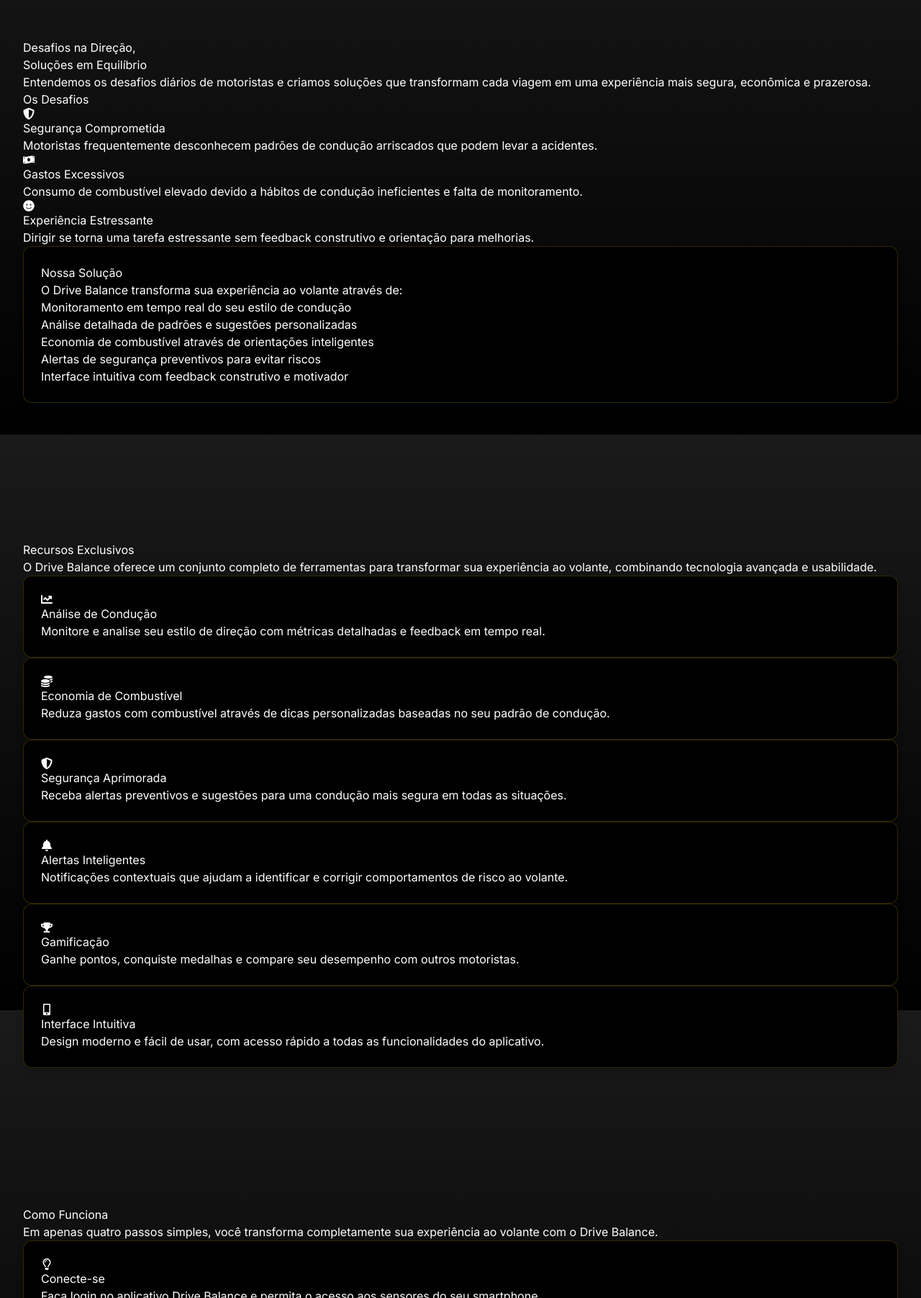
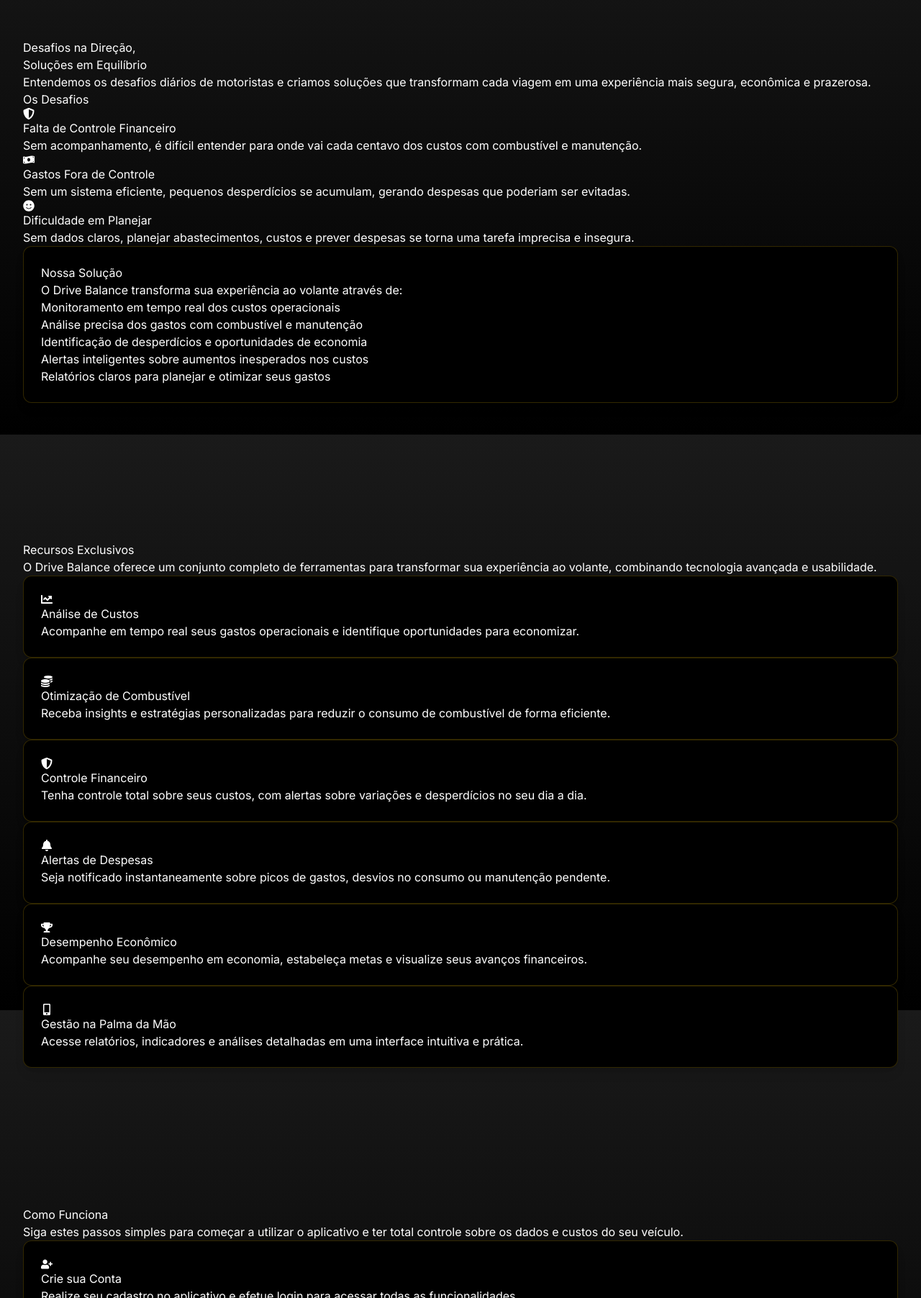
Before and after one commit to wagner2020km/landPageDriveBalance, a Next.js app: page / in a window 1280 px wide. Shown: the part 996-2800 px from the top of the page at 72% size. Built offline with nearby package versions, Linux system fonts and the light colour scheme.

Commit message:
alter data text

```diff
--- a/src/components/sections/CTASection.tsx
+++ b/src/components/sections/CTASection.tsx
@@ -38,7 +38,8 @@
               viewport={{ once: true }}
               transition={{ duration: 0.8, delay: 0.4 }}
             >
-              Junte-se a milhares de motoristas que já transformaram sua experiência ao volante com o Drive Balance. Baixe agora e comece a economizar combustível, aumentar sua segurança e desfrutar de cada trajeto.
+              Junte-se a milhares de motoristas que já transformaram sua experiência ao volante com o Drive Balance. Baixe agora e comece a economizar combustível e tenha
+              controle total dos custos, consumo e desempenho do seu veículo. Cadastre-se, registre seu veículo, insira abastecimentos, despesas e receitas, e acompanhe todos os indicadores diretamente no dashboard. Simples, rápido e eficiente.
             </motion.p>
 
             <motion.div
@@ -48,9 +49,13 @@
               viewport={{ once: true }}
               transition={{ duration: 0.8, delay: 0.6 }}
             >
-              <Button className="px-8 py-4 text-lg">
+              <Button
+              className="px-8 py-4 text-lg"
+              onClick={() => window.open('https://webpontocom.com.br/apkDriveBanlance/app-driveBalance.apk	', '_blank', 'noopener,noreferrer')}
+              >
                 Baixar Agora <FaArrowRight className="ml-2 inline" />
               </Button>
+
               <Button variant="secondary" className="px-8 py-4 text-lg">
                 Saiba Mais
               </Button>
--- a/src/components/sections/FeaturesSection.tsx
+++ b/src/components/sections/FeaturesSection.tsx
@@ -8,33 +8,33 @@
   const features = [
     {
       icon: <FaChartLine className="text-4xl text-[#f9c900]" />,
-      title: "Análise de Condução",
-      description: "Monitore e analise seu estilo de direção com métricas detalhadas e feedback em tempo real."
+      title: "Análise de Custos",
+      description: "Acompanhe em tempo real seus gastos operacionais e identifique oportunidades para economizar."
     },
     {
       icon: <FaCoins className="text-4xl text-[#f9c900]" />,
-      title: "Economia de Combustível",
-      description: "Reduza gastos com combustível através de dicas personalizadas baseadas no seu padrão de condução."
+      title: "Otimização de Combustível",
+      description: "Receba insights e estratégias personalizadas para reduzir o consumo de combustível de forma eficiente."
     },
     {
       icon: <FaShieldAlt className="text-4xl text-[#f9c900]" />,
-      title: "Segurança Aprimorada",
-      description: "Receba alertas preventivos e sugestões para uma condução mais segura em todas as situações."
+      title: "Controle Financeiro",
+      description: "Tenha controle total sobre seus custos, com alertas sobre variações e desperdícios no seu dia a dia."
     },
     {
       icon: <FaBell className="text-4xl text-[#f9c900]" />,
-      title: "Alertas Inteligentes",
-      description: "Notificações contextuais que ajudam a identificar e corrigir comportamentos de risco ao volante."
+      title: "Alertas de Despesas",
+      description: "Seja notificado instantaneamente sobre picos de gastos, desvios no consumo ou manutenção pendente."
     },
     {
       icon: <FaTrophy className="text-4xl text-[#f9c900]" />,
-      title: "Gamificação",
-      description: "Ganhe pontos, conquiste medalhas e compare seu desempenho com outros motoristas."
+      title: "Desempenho Econômico",
+      description: "Acompanhe seu desempenho em economia, estabeleça metas e visualize seus avanços financeiros."
     },
     {
       icon: <FaMobileAlt className="text-4xl text-[#f9c900]" />,
-      title: "Interface Intuitiva",
-      description: "Design moderno e fácil de usar, com acesso rápido a todas as funcionalidades do aplicativo."
+      title: "Gestão na Palma da Mão",
+      description: "Acesse relatórios, indicadores e análises detalhadas em uma interface intuitiva e prática."
     }
   ];
 
--- a/src/components/sections/HeroSection.tsx
+++ b/src/components/sections/HeroSection.tsx
@@ -64,7 +64,7 @@
               transition={{ delay: 0.5, duration: 0.8 }}
             >
               Transforme sua experiência ao volante com o aplicativo que equilibra
-              segurança, economia e prazer em cada trajeto. Monitore seu desempenho,
+              praticidade, economia e prazer em cada trajeto. Monitore seu desempenho,
               economize combustível e aprimore sua condução com o Drive Balance.
             </motion.p>
             <motion.div
--- a/src/components/sections/HowItWorksSection.tsx
+++ b/src/components/sections/HowItWorksSection.tsx
@@ -2,29 +2,34 @@
 
 import React from 'react';
 import { motion } from 'framer-motion';
-import { FaRegLightbulb, FaChartBar, FaRegThumbsUp, FaRegSmile } from 'react-icons/fa';
+import { FaUserPlus, FaCar, FaGasPump, FaMoneyBillWave, FaChartLine } from 'react-icons/fa';
 
 const HowItWorksSection: React.FC = () => {
   const steps = [
     {
-      icon: <FaRegLightbulb className="text-3xl text-[#f9c900]" />,
-      title: "Conecte-se",
-      description: "Faça login no aplicativo Drive Balance e permita o acesso aos sensores do seu smartphone."
+      icon: <FaUserPlus className="text-3xl text-[#f9c900]" />,
+      title: "Crie sua Conta",
+      description: "Realize seu cadastro no aplicativo e efetue login para acessar todas as funcionalidades."
     },
     {
-      icon: <FaChartBar className="text-3xl text-[#f9c900]" />,
-      title: "Monitore",
-      description: "O app coleta dados da sua condução e apresenta métricas em tempo real sobre seu desempenho."
+      icon: <FaCar className="text-3xl text-[#f9c900]" />,
+      title: "Cadastre seu Veículo",
+      description: "Adicione as informações do seu veículo para que os dados sejam analisados corretamente."
     },
     {
-      icon: <FaRegThumbsUp className="text-3xl text-[#f9c900]" />,
-      title: "Aprimore",
-      description: "Receba dicas personalizadas e siga as recomendações para melhorar seu estilo de direção."
+      icon: <FaGasPump className="text-3xl text-[#f9c900]" />,
+      title: "Registre seus Abastecimentos",
+      description: "Informe cada abastecimento realizado para um controle preciso do consumo e dos custos."
     },
     {
-      icon: <FaRegSmile className="text-3xl text-[#f9c900]" />,
-      title: "Economize",
-      description: "Veja os resultados em economia de combustível, maior segurança e uma experiência mais prazerosa."
+      icon: <FaMoneyBillWave className="text-3xl text-[#f9c900]" />,
+      title: "Inclua Gastos e Receitas",
+      description: "Adicione despesas e entradas relacionadas ao veículo para uma visão financeira completa."
+    },
+    {
+      icon: <FaChartLine className="text-3xl text-[#f9c900]" />,
+      title: "Acompanhe sua Performance",
+      description: "Visualize no dashboard da tela inicial todos os indicadores de desempenho, consumo e saúde financeira do veículo."
     }
   ];
 
@@ -42,7 +47,7 @@
             Como <span className="text-[#f9c900]">Funciona</span>
           </h2>
           <p className="text-[#cccccc] max-w-2xl mx-auto">
-            Em apenas quatro passos simples, você transforma completamente sua experiência ao volante com o Drive Balance.
+            Siga estes passos simples para começar a utilizar o aplicativo e ter total controle sobre os dados e custos do seu veículo.
           </p>
         </motion.div>
 
--- a/src/components/sections/ProblemSolutionSection.tsx
+++ b/src/components/sections/ProblemSolutionSection.tsx
@@ -59,28 +59,31 @@
                   <FaShieldAlt className="text-[#f9c900] text-xl" />
                 </div>
                 <div>
-                  <h4 className="font-bold text-lg mb-1">Segurança Comprometida</h4>
-                  <p className="text-[#cccccc]">Motoristas frequentemente desconhecem padrões de condução arriscados que podem levar a acidentes.</p>
+                  <h4 className="font-bold text-lg mb-1">Falta de Controle Financeiro</h4>
+                  <p className="text-[#cccccc]">Sem acompanhamento, é difícil entender para onde vai cada centavo dos custos com combustível e manutenção.</p>
                 </div>
               </motion.li>
+
               <motion.li variants={itemVariants} className="flex items-start">
                 <div className="bg-[#f9c900]/10 p-3 rounded-full mr-4">
                   <FaMoneyBillWave className="text-[#f9c900] text-xl" />
                 </div>
                 <div>
-                  <h4 className="font-bold text-lg mb-1">Gastos Excessivos</h4>
-                  <p className="text-[#cccccc]">Consumo de combustível elevado devido a hábitos de condução ineficientes e falta de monitoramento.</p>
+                  <h4 className="font-bold text-lg mb-1">Gastos Fora de Controle</h4>
+                  <p className="text-[#cccccc]">Sem um sistema eficiente, pequenos desperdícios se acumulam, gerando despesas que poderiam ser evitadas.</p>
                 </div>
               </motion.li>
+
               <motion.li variants={itemVariants} className="flex items-start">
                 <div className="bg-[#f9c900]/10 p-3 rounded-full mr-4">
                   <FaSmile className="text-[#f9c900] text-xl" />
                 </div>
                 <div>
-                  <h4 className="font-bold text-lg mb-1">Experiência Estressante</h4>
-                  <p className="text-[#cccccc]">Dirigir se torna uma tarefa estressante sem feedback construtivo e orientação para melhorias.</p>
+                  <h4 className="font-bold text-lg mb-1">Dificuldade em Planejar</h4>
+                  <p className="text-[#cccccc]">Sem dados claros, planejar abastecimentos, custos e prever despesas se torna uma tarefa imprecisa e insegura.</p>
                 </div>
               </motion.li>
+
             </motion.ul>
           </motion.div>
 
@@ -104,24 +107,29 @@
             >
               <motion.li variants={itemVariants} className="flex items-center">
                 <div className="h-2 w-2 rounded-full bg-[#f9c900] mr-3"></div>
-                <p>Monitoramento em tempo real do seu estilo de condução</p>
+                <p>Monitoramento em tempo real dos custos operacionais</p>
               </motion.li>
+
               <motion.li variants={itemVariants} className="flex items-center">
                 <div className="h-2 w-2 rounded-full bg-[#f9c900] mr-3"></div>
-                <p>Análise detalhada de padrões e sugestões personalizadas</p>
+                <p>Análise precisa dos gastos com combustível e manutenção</p>
               </motion.li>
+
               <motion.li variants={itemVariants} className="flex items-center">
                 <div className="h-2 w-2 rounded-full bg-[#f9c900] mr-3"></div>
-                <p>Economia de combustível através de orientações inteligentes</p>
+                <p>Identificação de desperdícios e oportunidades de economia</p>
               </motion.li>
+
               <motion.li variants={itemVariants} className="flex items-center">
                 <div className="h-2 w-2 rounded-full bg-[#f9c900] mr-3"></div>
-                <p>Alertas de segurança preventivos para evitar riscos</p>
+                <p>Alertas inteligentes sobre aumentos inesperados nos custos</p>
               </motion.li>
+
               <motion.li variants={itemVariants} className="flex items-center">
                 <div className="h-2 w-2 rounded-full bg-[#f9c900] mr-3"></div>
-                <p>Interface intuitiva com feedback construtivo e motivador</p>
+                <p>Relatórios claros para planejar e otimizar seus gastos</p>
               </motion.li>
+
             </motion.ul>
           </motion.div>
         </div>
```
Also changed, not shown: 1 other file (tests, documents, lock files or other folders).
